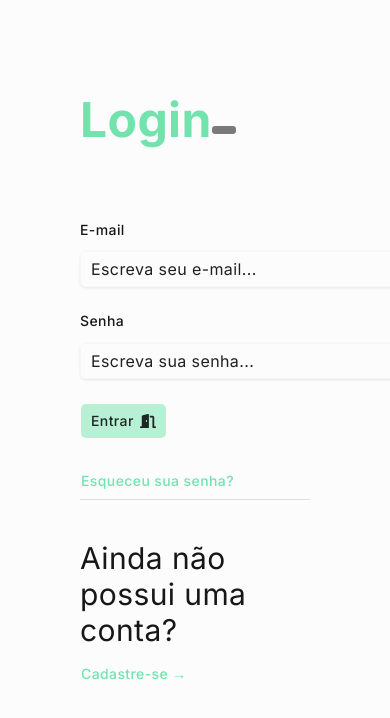
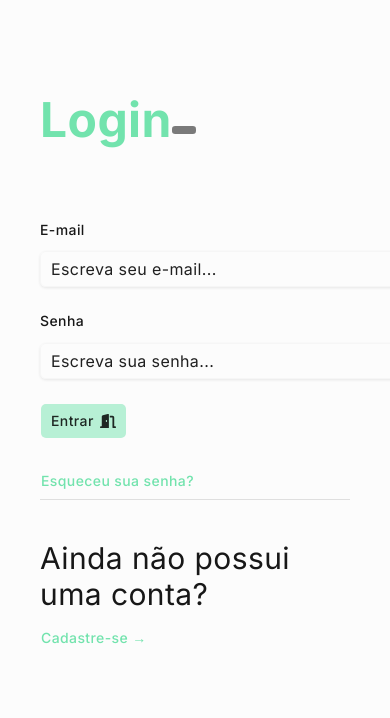
Before and after one commit to WesleySouzaDev/goglobal-financy-front, a Next.js app: page /login in a window 390 px wide. Shown: the top 718 px of the page. Built offline with nearby package versions, Linux system fonts and the light colour scheme.

Commit message:
feat: create image registrer component

```diff
--- /dev/null
+++ b/app/(register)/_components/image-register.tsx
@@ -0,0 +1,21 @@
+"use client";
+
+import Image from "next/image";
+import { Suspense } from "react";
+
+export default function ImageRegister() {
+	return (
+		<div className="w-full h-full flex flex-col items-start">
+			<Suspense fallback={<div className="w-full h-full">carregando...</div>}>
+				<Image
+					src="/registerImg2.jpg"
+					alt="Register Image"
+					width={1000}
+					height={1000}
+					loading="lazy"
+					className="object-cover h-full brightness-50"
+				/>
+			</Suspense>
+		</div>
+	);
+}
--- a/app/(register)/layout.tsx
+++ b/app/(register)/layout.tsx
@@ -1,5 +1,6 @@
 import Image from "next/image";
 import { Metadata } from "next";
+import ImageRegister from "./_components/image-register";
 
 export const metadata: Metadata = {
 	title: "Globla Financy | Login",
@@ -10,17 +11,12 @@ export default async function RegisterLayout({ children }: any) {
 	return (
 		<main className="grid grid-cols-1 lg:grid-cols-2 h-screen w-screen overflow-hidden bg-background">
 			<div className="hidden lg:block lg:grid-cols-1 w-full h-full border-r border-primary animeSurge">
-				<Image
-					src="/registerImg2.jpg"
-					alt="Register Image"
-					width={1000}
-					height={1000}
-					loading="lazy"
-					className="object-cover h-full brightness-50"
-				/>
+				<ImageRegister />
 			</div>
 
-			<div className="grid-cols-1 px-20 py-20 bg-background">{children}</div>
+			<div className="grid-cols-1 px-10 lg:px-20 py-20 bg-background">
+				{children}
+			</div>
 		</main>
 	);
 }
```
